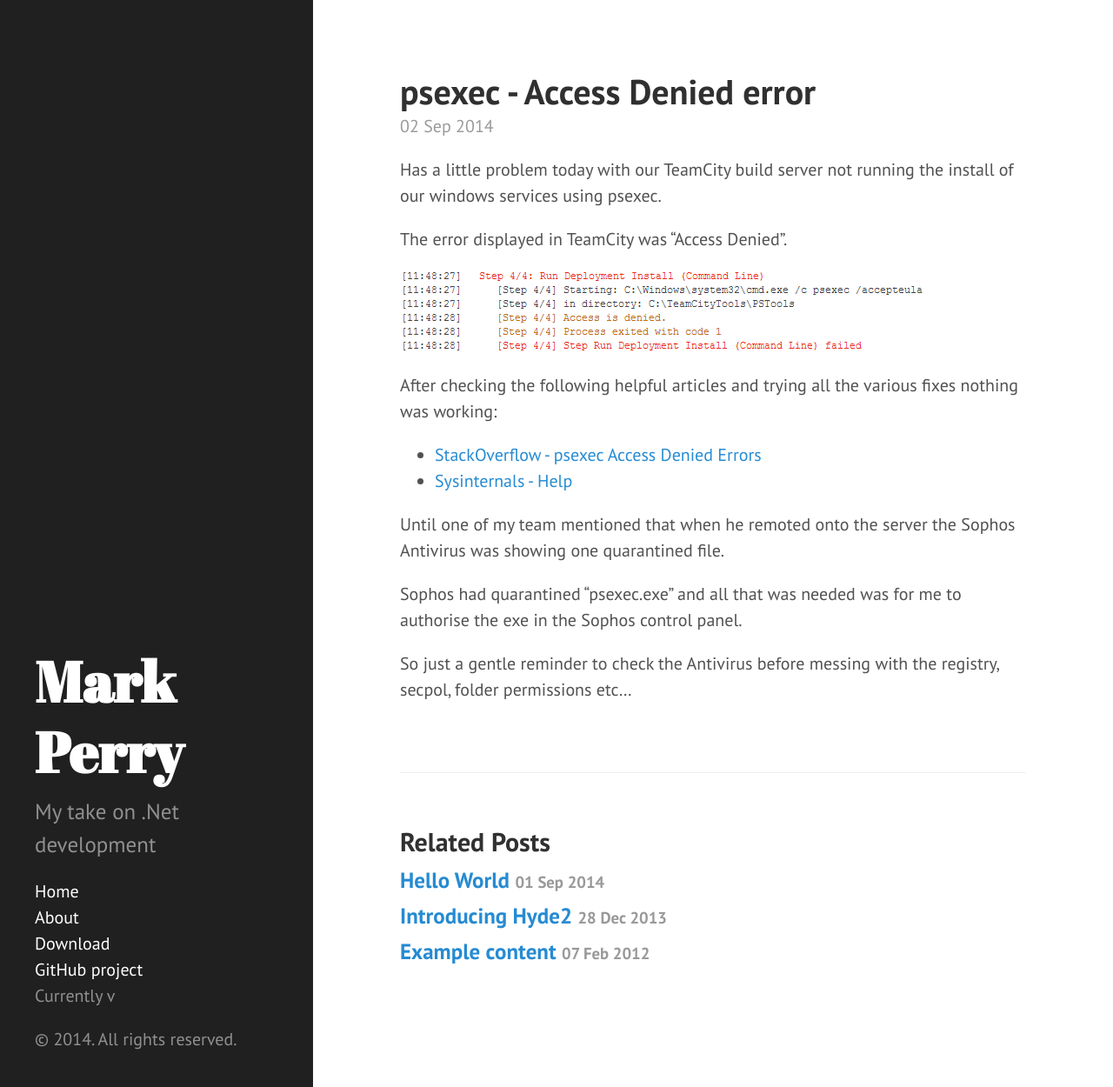
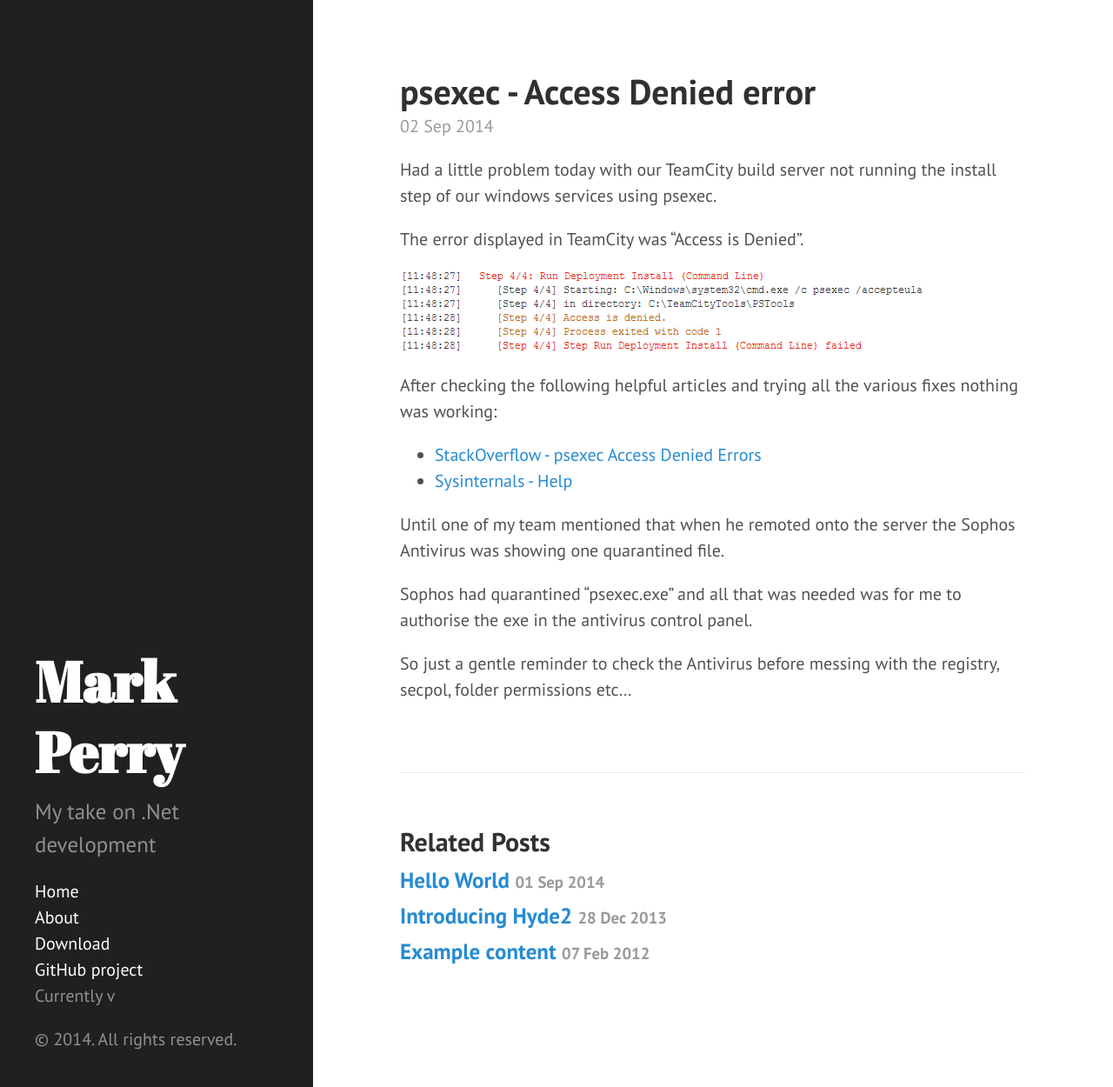
Before and after one commit to MarkJPerry/markjperry.github.io, a Jekyll site: the page built from _posts/2014-09-02-psexec-access-deined.md, in a window 1280 px wide and 1250 px high. Shown: the whole window at 87% size. Built offline with Jekyll 4.4.1, drawn with Linux system fonts in a browser that asks for light colours; Markdown is read by kramdown in place of the engine named in the settings.

Commit message:
UPDATE: Small corrections

```diff
--- a/_posts/2014-09-02-psexec-access-deined.md
+++ b/_posts/2014-09-02-psexec-access-deined.md
@@ -3,9 +3,9 @@ layout: post
 title: psexec - Access Denied error
 ---
 
-Has a little problem today with our TeamCity build server not running the install of our windows services using psexec.
+Had a little problem today with our TeamCity build server not running the install step of our windows services using psexec.
 
-The error displayed in TeamCity was "Access Denied".
+The error displayed in TeamCity was "Access is Denied".
 
 ![TeamCity Error]({{site.url}}/public/posts/2014-09-02-psexec-access-denied/TeamCityError.png)
 
@@ -16,6 +16,6 @@ After checking the following helpful articles and trying all the various fixes n
 
 Until one of my team mentioned that when he remoted onto the server the Sophos Antivirus was showing one quarantined file.
 
-Sophos had quarantined "psexec.exe" and all that was needed was for me to authorise the exe in the Sophos control panel.
+Sophos had quarantined "psexec.exe" and all that was needed was for me to authorise the exe in the antivirus control panel.
 
 So just a gentle reminder to check the Antivirus before messing with the registry, secpol, folder permissions etc...
```
